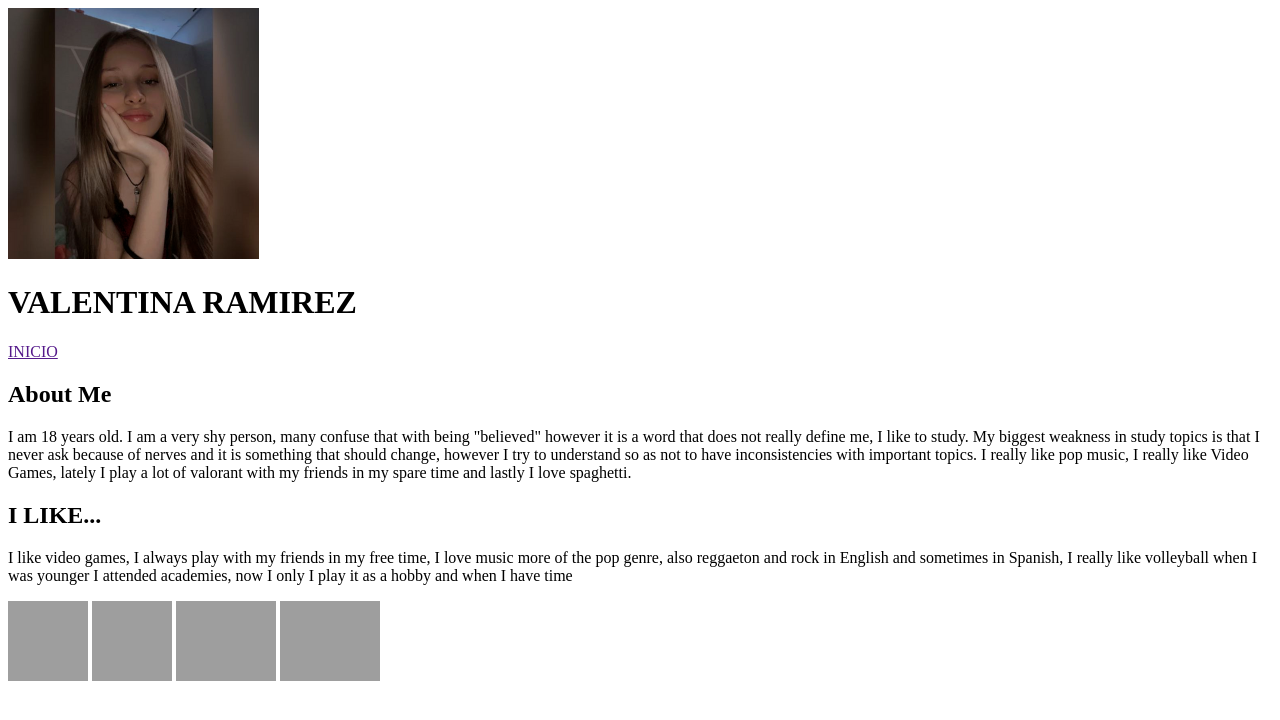
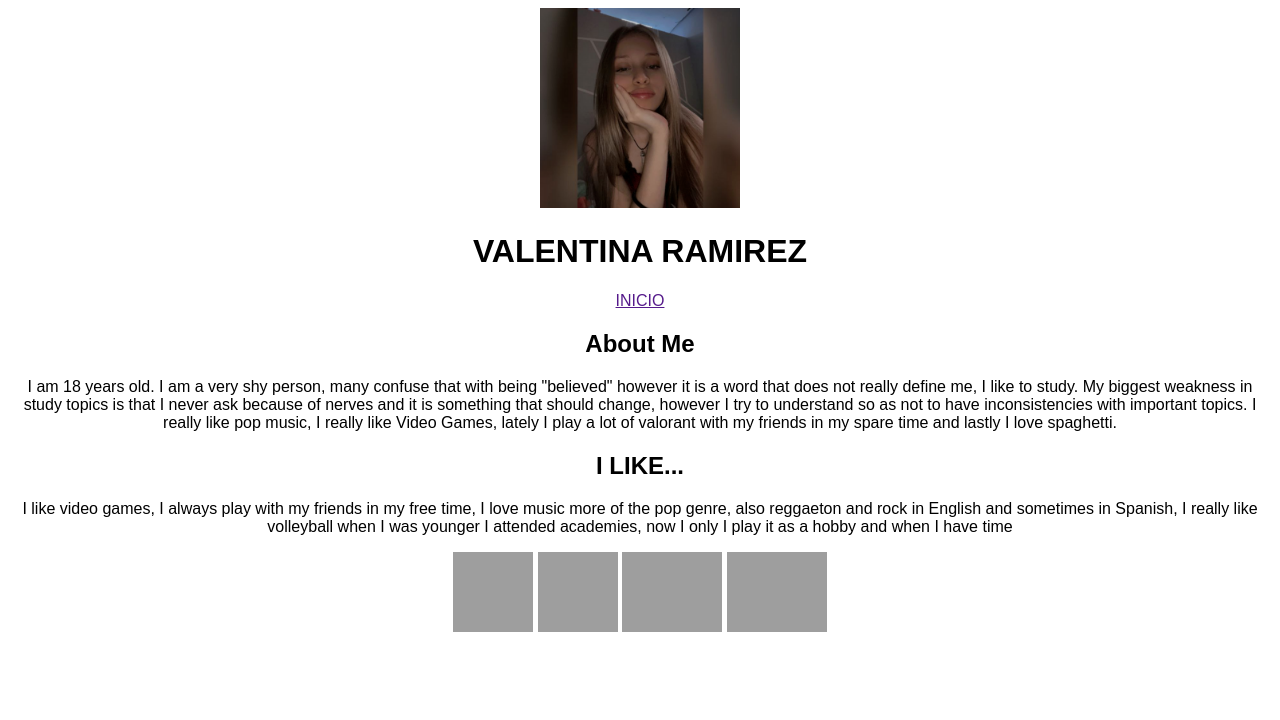
Before and after one commit to Valen094/TheSecond_Project, a plain HTML site: page AboutMe.html in a window 1280 px wide. Drawn offline with Linux system fonts and the light colour scheme; grey boxes are pictures that could not be loaded.

Commit message:
I added Css fileI added information about me and added some social networks

```diff
--- /dev/null
+++ b/AboutMe.Css
@@ -0,0 +1,4 @@
+body{
+    font-family: Arial, Helvetica, sans-serif;
+    text-align: center;
+}
--- a/AboutMe.html
+++ b/AboutMe.html
@@ -1,12 +1,13 @@
 <!DOCTYPE html>
 <html lang="en">
 <head>
+    <link rel="stylesheet" href="AboutMe.Css">
     <title>About Me</title>
 </head>
 <body>
     <main>
     <header>
-        <img src="Img/Captura de pantalla 2023-02-16 193623.png" alt="">
+        <img src="Img/Captura de pantalla 2023-02-16 193623.png" alt="Valen" width="200">
         <h1>VALENTINA RAMIREZ</h1>
             <a class="inicio" href="">INICIO</a>
 
```
